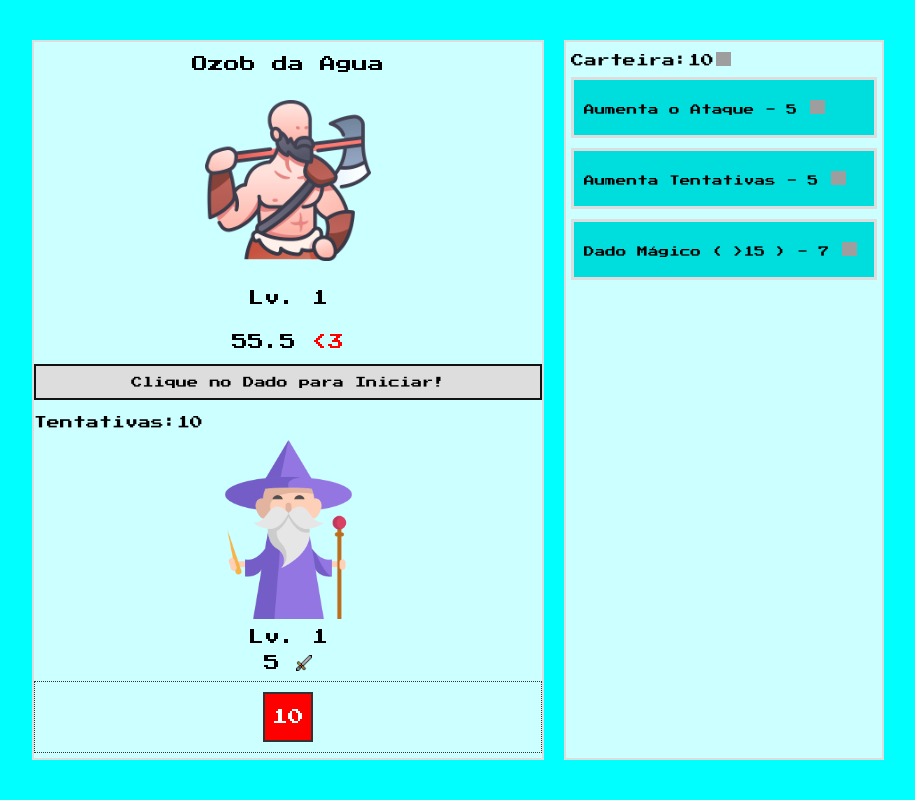
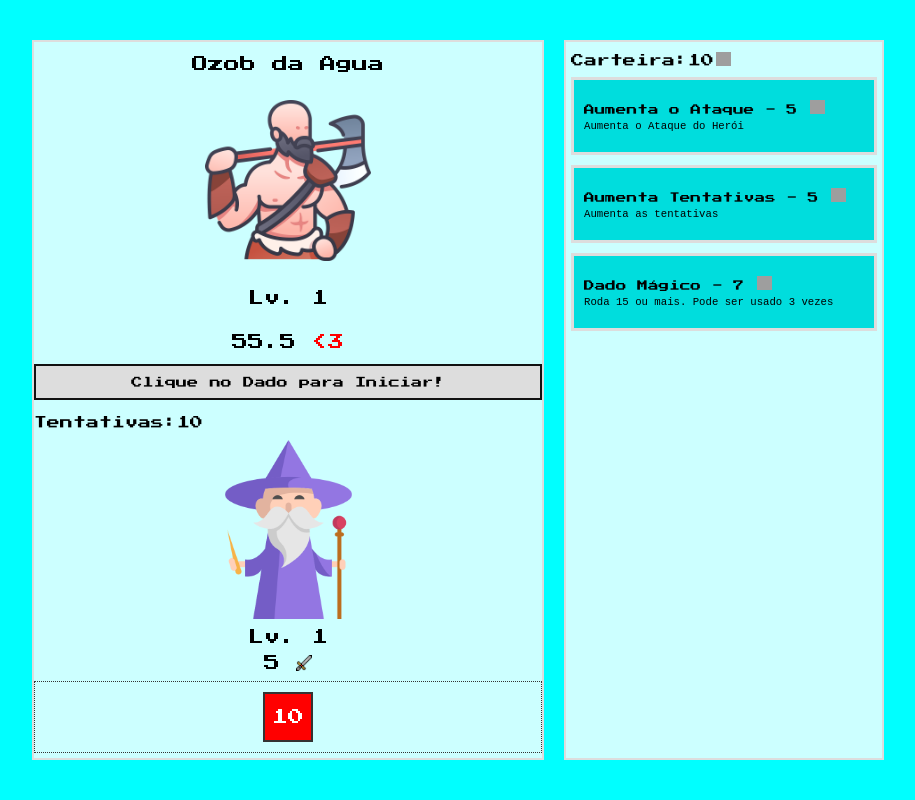
Before and after one commit to eduardobolive/dice-hero, a PHP site: page / in a window 1280 px wide. Shown: the whole page, without its empty margins (182-1097 px from the left). Run offline with PHP 8.4, Linux system fonts and the light colour scheme; grey boxes are pictures that could not be loaded.

Commit message:
Criação da descrição dos itens da Loja

```diff
--- a/css/style.css
+++ b/css/style.css
@@ -136,3 +136,8 @@ span .coracao{
 .dado{
     cursor: pointer;
 }
+
+.descricaoCardLoja {
+    font-family: 'Courier New', Courier, monospace;
+    padding-top: 5px;
+}
--- a/index.html
+++ b/index.html
@@ -37,12 +37,15 @@
             <div class="moedas">Carteira: <span class="telaLojaQtdMoedas"></span><img src="img/moeda.png" alt="" class="imgMoeda" /></div>
             <div class="itemCompra telaLojaCardAtaque">
                 <span class="nome">Aumenta o Ataque - <span class="telaLojaAtaqueValor"></span> <img src="img/moeda.png" alt="" class="imgMoeda" /></span>
+                <p class="descricaoCardLoja">Aumenta o Ataque do Herói</p>
             </div>
             <div class="itemCompra telaLojaCardTentativa">
                 <span class="nome">Aumenta Tentativas - <span class="telaLojaTentativaValor"></span> <img src="img/moeda.png" alt="" class="imgMoeda" /></span>
+                <p class="descricaoCardLoja">Aumenta as tentativas</p>
             </div>
             <div class="itemCompra telaLojaCardDadoMagico">
-                <span class="nome">Dado Mágico ( >15 ) - <span class="telaLojaDadoMagicoValor"></span> <img src="img/moeda.png" alt="" class="imgMoeda" /></span>
+                <span class="nome">Dado Mágico - <span class="telaLojaDadoMagicoValor"></span> <img src="img/moeda.png" alt="" class="imgMoeda" /></span>
+                <p class="descricaoCardLoja">Roda 15 ou mais. Pode ser usado 3 vezes</p>
             </div>
         </div>
 
```
